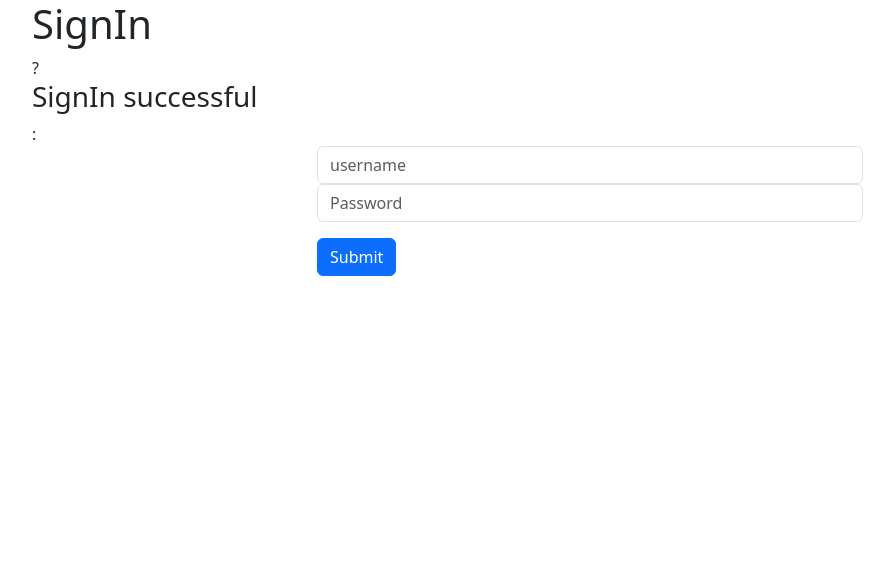
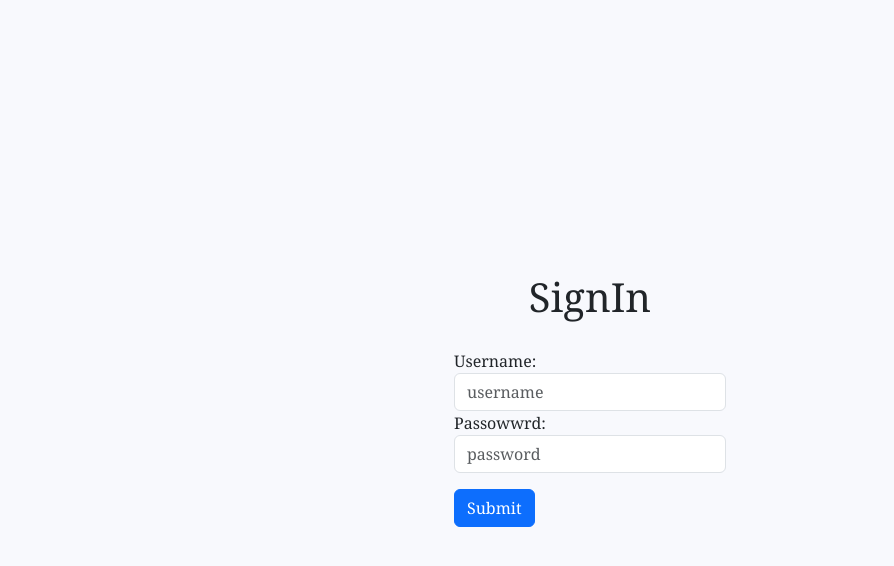
Before and after one commit to rounsunn/Frontend-Practice, a React (Vite) app in the folder React/first_vite_react_app/LoginForm/: page / in a window 1280 px wide. Shown: the top 566 px of the page, without its empty margins (50-944 px from the left). Built offline with nearby package versions, Linux system fonts and the light colour scheme.

Commit message:
handle submit can now validate correct userName form databse, in next step add methods to show error message in case of wring input

```diff
--- a/React/first_vite_react_app/LoginForm/src/App.css
+++ b/React/first_vite_react_app/LoginForm/src/App.css
@@ -0,0 +1,11 @@
+.form-container {
+  font-family: sans-serif;
+  display: flex;
+  align-items: center;
+  justify-content: center;
+  flex-direction: column;
+  gap: 20px;
+  height: 100vh;
+  font-family: Cambria, Cochin, Georgia, Times, "Times New Roman", serif;
+  background-color: #f8f9fd;
+}
--- a/React/first_vite_react_app/LoginForm/src/component/Form.tsx
+++ b/React/first_vite_react_app/LoginForm/src/component/Form.tsx
@@ -1,29 +1,68 @@
-import React from "react";
+import React, { useState } from "react";
 
 interface FormProps {
   setIsSubmitted: React.Dispatch<React.SetStateAction<boolean>>;
 }
 
 const Form: React.FC<FormProps> = ({ setIsSubmitted }) => {
+  const [userName, setUserName] = useState("");
+  const [passwowrd, setPassword] = useState("");
+
+  // const [errorMessages, setErrorMessages] = useState({});
+
+  // User Login info
+  const database = [
+    {
+      username: "user1",
+      password: "pass1",
+    },
+    {
+      username: "user2",
+      password: "pass2",
+    },
+  ];
+
   const handleSubmit = (event: React.FormEvent<HTMLFormElement>) => {
     event.preventDefault();
+
+    // Find user login info
+    const userData = database.find((user) => user.username === userName);
+
+    // Compare user info
+    if (userData) {
+      if (userData.password !== passwowrd) {
+        // Invalid password
+        // setErrorMessages({ name: "pass", message: errors.pass });
+      } else {
         setIsSubmitted(true);
+      }
+    } else {
+      // Username not found
+      // setErrorMessages({ name: "uname", message: errors.uname });
+    }
   };
+
   return (
     <form onSubmit={handleSubmit}>
-      <div className="row ">
-        <div className="col-md-6 offset-md-3">
-          <input type="text" className="form-control" placeholder="username" />
+      <label htmlFor="username">Username:</label>
+      <input
+        type="text"
+        className="form-control"
+        placeholder="username"
+        value={userName}
+        onChange={(e) => setUserName(e.target.value)}
+      />
+      <label htmlFor="password">Passowwrd:</label>
       <input
         type="password"
         className="form-control"
-            placeholder="Password"
+        placeholder="password"
+        value={passwowrd}
+        onChange={(e) => setPassword(e.target.value)}
       />
       <button type="submit" className="btn btn-primary mt-3">
         Submit
       </button>
-        </div>
-      </div>
     </form>
   );
 };
--- a/React/first_vite_react_app/LoginForm/src/component/LoginForm.tsx
+++ b/React/first_vite_react_app/LoginForm/src/component/LoginForm.tsx
@@ -5,10 +5,13 @@ const LoginForm: React.FC = () => {
   const [isSubmitted, setIsSubmitted] = useState(false);
 
   return (
-    <div className="container">
+    <div className="form-container">
       <h1>SignIn</h1>
-      {isSubmitted} ? <h3>SignIn successful</h3> :{" "}
-      <Form setIsSubmitted={setIsSubmitted} />
+      {isSubmitted ? (
+        <h3>SignIn successful</h3>
+      ) : (
+        <Form setIsSubmitted={setIsSubmitted} />
+      )}
     </div>
   );
 };
```
Also changed, not shown: React/first_vite_react_app/LoginForm/src/App.tsx (+4 -5 lines). Lines whose indentation alone changed are shown as unchanged.
